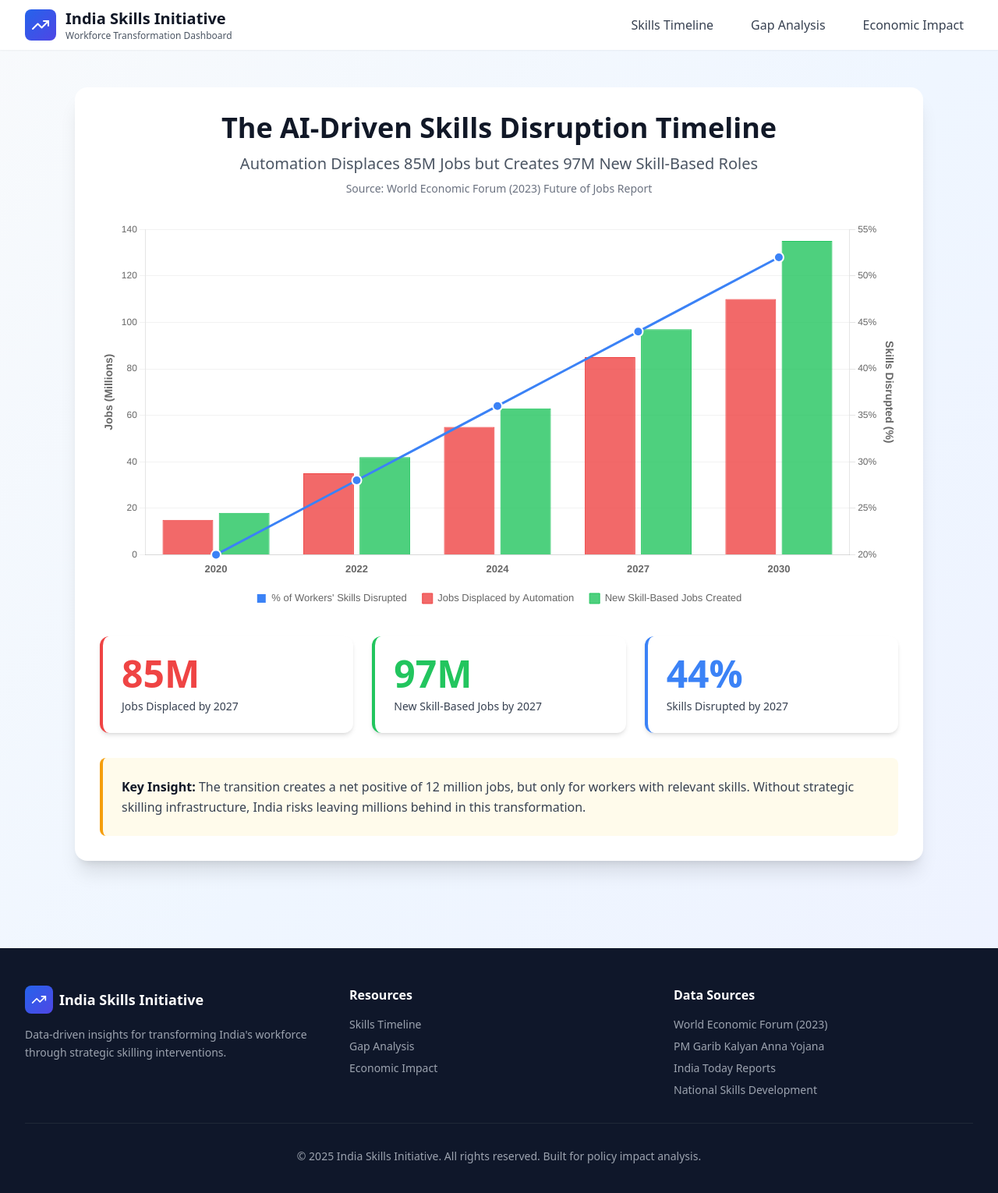
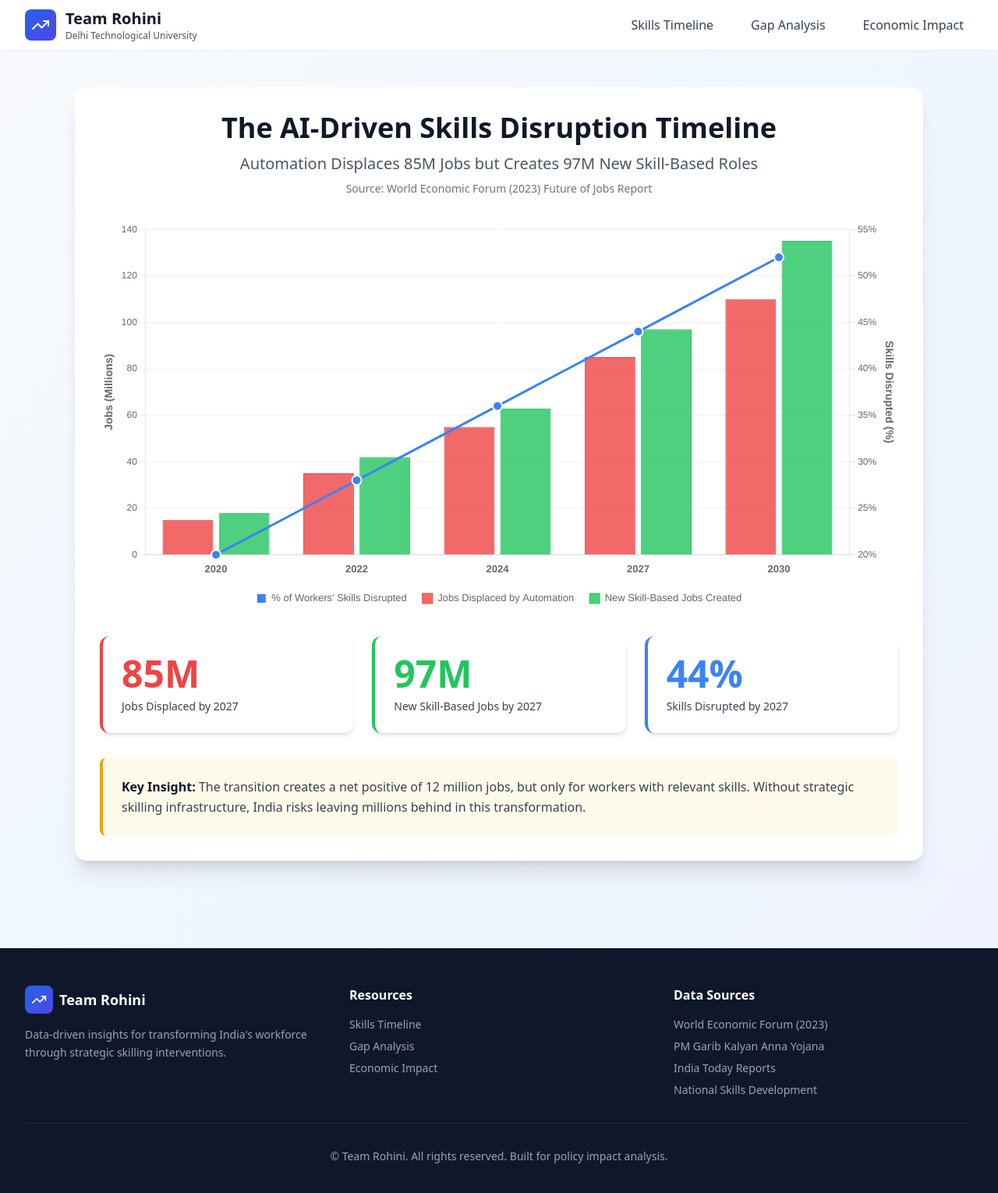
Before and after one commit to jayeshkum75-sys/teamrohini, a React (Vite) app: page / in a window 1280 px wide. Shown: the top 1530 px of the page at 78% size. Built offline with nearby package versions, Linux system fonts and the light colour scheme.

Commit message:
Update Layout.tsx

```diff
--- a/src/components/Layout.tsx
+++ b/src/components/Layout.tsx
@@ -36,8 +36,8 @@ export default function Layout({ children }: LayoutProps) {
                 <TrendingUp className="w-6 h-6 text-white" />
               </div>
               <div>
-                <h1 className="text-xl font-bold text-gray-900">India Skills Initiative</h1>
-                <p className="text-xs text-gray-600">Workforce Transformation Dashboard</p>
+                <h1 className="text-xl font-bold text-gray-900">Team Rohini</h1>
+                <p className="text-xs text-gray-600">Delhi Technological University</p>
               </div>
             </div>
 
@@ -91,7 +91,7 @@ export default function Layout({ children }: LayoutProps) {
                 <div className="bg-gradient-to-br from-blue-600 to-indigo-600 p-2 rounded-lg">
                   <TrendingUp className="w-5 h-5 text-white" />
                 </div>
-                <h3 className="text-lg font-bold">India Skills Initiative</h3>
+                <h3 className="text-lg font-bold">Team Rohini</h3>
               </div>
               <p className="text-gray-400 text-sm leading-relaxed">
                 Data-driven insights for transforming India's workforce through strategic skilling interventions.
@@ -119,7 +119,7 @@ export default function Layout({ children }: LayoutProps) {
           </div>
 
           <div className="border-t border-gray-800 mt-8 pt-8 text-center text-sm text-gray-400">
-            <p>&copy; 2025 India Skills Initiative. All rights reserved. Built for policy impact analysis.</p>
+            <p>&copy; Team Rohini. All rights reserved. Built for policy impact analysis.</p>
           </div>
         </div>
       </footer>
```
